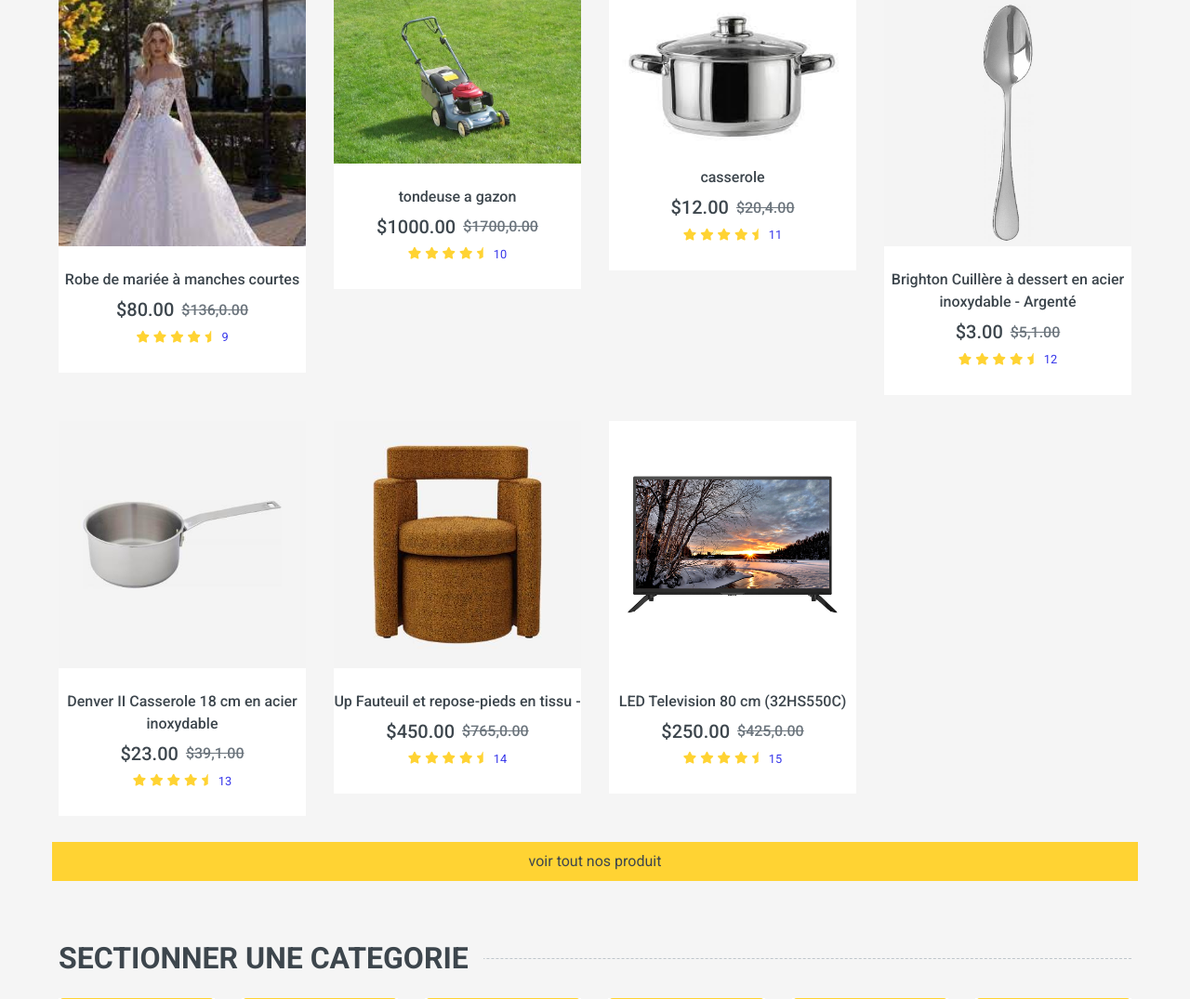
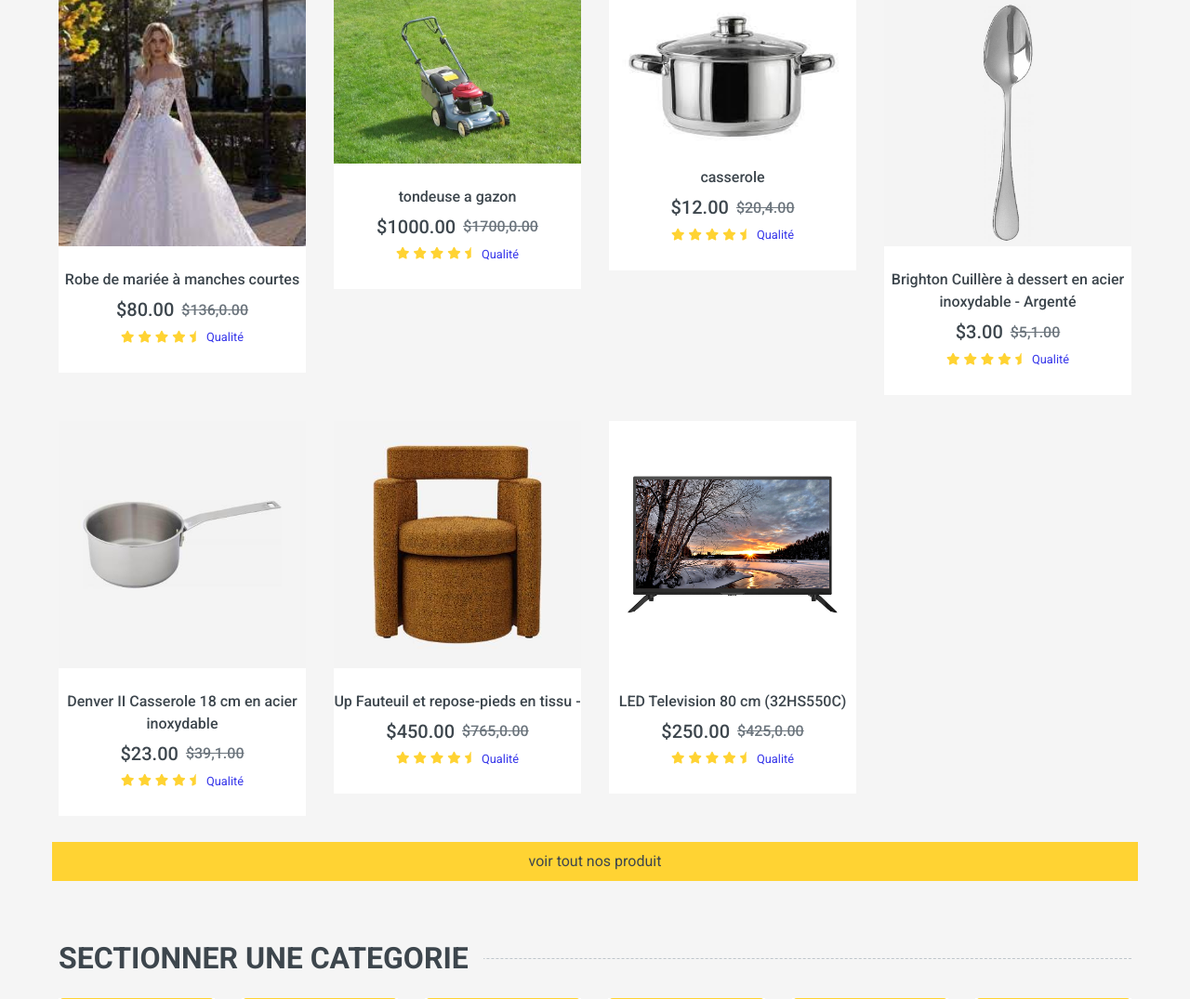
Before and after one commit to nathan-lopez-code/copkin, a Django app: page / in a window 1280 px wide. Shown: the part 2743-3818 px from the top of the page at 93% size. Run offline with Django 4.2, Linux system fonts and the light colour scheme; data comes from the database, SQL or seed files in the repository; some libraries are stand-ins or nearby versions.

Commit message:
site complet -v1.1

```diff
--- a/templates/base.html
+++ b/templates/base.html
@@ -210,11 +210,11 @@
         <div class="row px-xl-5 pb-3">
             {% for categorie in categories %}
             <div class="col-lg-3 col-md-4 col-sm-6 pb-1">
-                <a class="text-decoration-none" href="">
+                <a class="text-decoration-none" href="{% url 'shop_app:shopping_shop' %}?categorie-{{ categorie.id }}=on&price-all=on">
                     <div class="cat-item d-flex align-items-center mb-4">
                         <div class="overflow-hidden" style="width: 100px; height: 100px;">
                             <img class="img-fluid" src="{{ categorie.images.url }}" alt="">
-                        </div>
+                        </div>i
                         <div class="flex-fill pl-3">
                             <h6>{{ categorie.nom }}</h6>
                             <small class="text-body">{{ categorie.article_set.count }} Products</small>
@@ -368,7 +368,7 @@
                             <small class="fa fa-star text-primary mr-1"></small>
                             <small class="fa fa-star text-primary mr-1"></small>
                             <small class="fa fa-star-half text-primary mr-1"></small>
-                            <small style="color:#3636ea">{{ article.id }}</small>
+                            <small style="color:#3636ea">Qualité</small>
                         </div>
                     </div>
                 </div>
```
